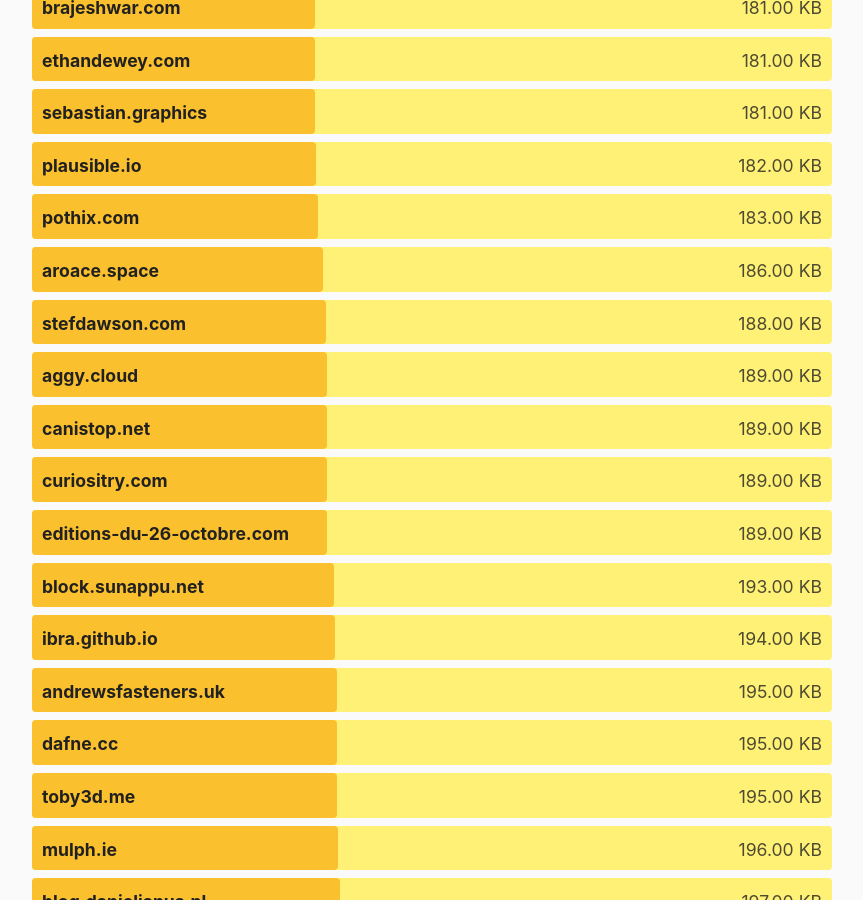
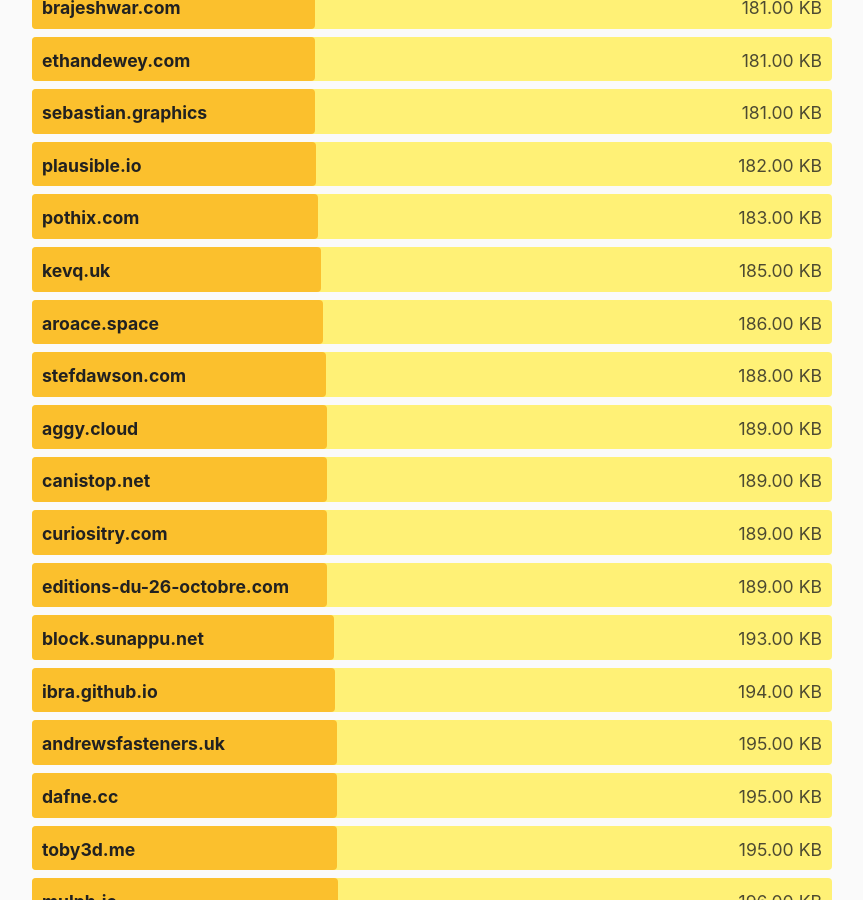
Before and after one commit to kevquirk/512kb.club, a Jekyll site: the page built from index.md, in a window 1280 px wide and 900 px high, scrolled down 18162 px. Shown: the whole window, without its empty margins (208-1071 px from the left). Built offline with Jekyll 4.4.1, drawn with Linux system fonts in a browser that asks for light colours.

Commit message:
updated kevq.uk

```diff
--- a/_data/sites.yml
+++ b/_data/sites.yml
@@ -1140,8 +1140,8 @@
 
 - domain: kevq.uk
   url: https://kevq.uk/
-  size: 324
-  last_checked: 2022-05-15
+  size: 185
+  last_checked: 2022-05-21
 
 - domain: kidl.at
   url: https://kidl.at/
```
